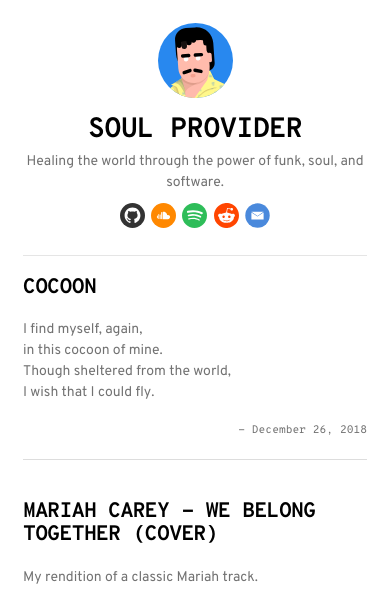
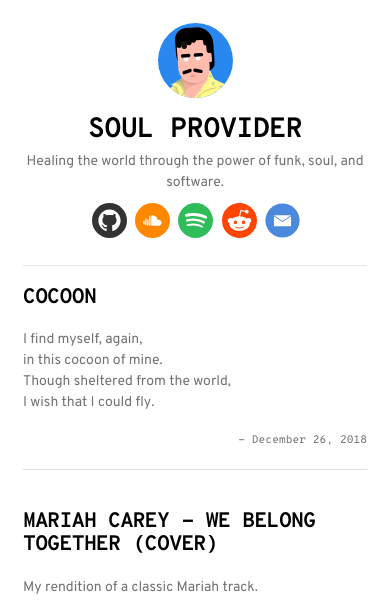
Before and after one commit to soulprovidr/soulprovidr.github.io, a Jekyll site: the page built from index.html, in a window 390 px wide. Shown: the top 606 px of the page. Built offline with Jekyll 4.4.1, drawn with Linux system fonts in a browser that asks for light colours.

Commit message:
Increased size of icons on mobile.

```diff
--- a/assets/css/style.scss
+++ b/assets/css/style.scss
@@ -107,8 +107,16 @@ header ul a img {
   }
 
   header ul li {
-    width: auto !important;
+    width: 35px !important;
+    height: 35px !important;
+    margin-left: 5px;
   }
+
+  header ul a img {
+    width: 35px;
+    height: 35px;
+  }
+
 
   .post:last-of-type {
     border: none;
```
